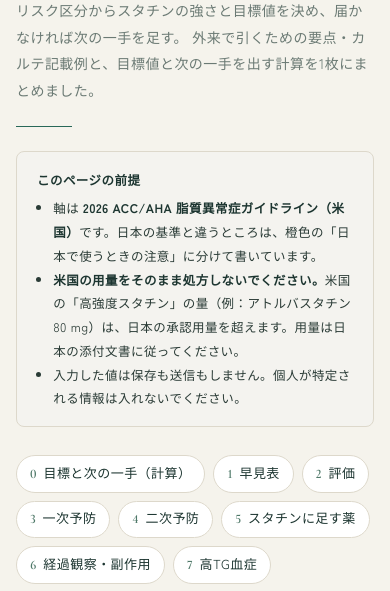
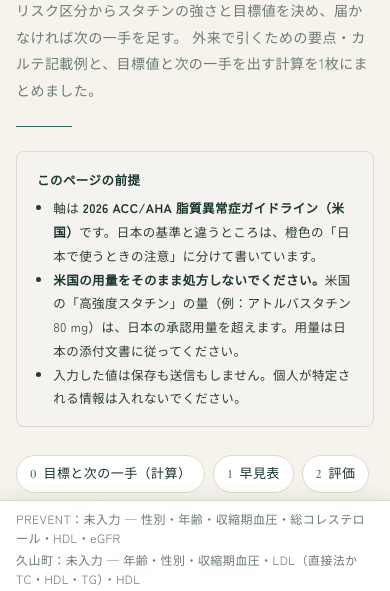
Before and after one commit to kwatanabe1028-star/Clinical-Lounge, a plain HTML site: page 脂質異常症_ACC-AHA/脂質異常症_クイックリファレンス.html in a window 390 px wide. Shown: the part 248-839 px from the top of the page. Drawn offline with Linux system fonts and the light colour scheme; a web font is replaced by a local one.

Commit message:
fix: 脂質異常症ページで入力中にリスクスコアが見えなかったのを修正
結果の枠（追従する部分）の先頭に PREVENT と久山町スコアを常に表示し、
スマホ幅では計算の欄にいる間だけ画面下に2つのスコアを固定表示する。
計算できないときは足りない入力を名指しで出す。
高TG血症の章と中性脂肪の入力欄で重複していた id="tg" を解消した。

Co-Authored-By: Claude Opus 5.5 <noreply@anthropic.com>

```diff
--- a/脂質異常症_ACC-AHA/脂質異常症_クイックリファレンス.html
+++ b/脂質異常症_ACC-AHA/脂質異常症_クイックリファレンス.html
@@ -237,6 +237,28 @@
     .ck small { color: var(--lg-text-sub); }
     .prev { margin: 0 0 12px; padding: 10px 12px; font-size: .78125rem; line-height: 1.7; color: var(--lg-text); background: color-mix(in srgb, var(--lg-green-lt) 8%, var(--lg-white)); border: 1px solid color-mix(in srgb, var(--lg-green-lt) 22%, var(--lg-white)); border-radius: var(--lg-r-sm); }
     .prev b { font-family: var(--lg-en); font-size: 1.05rem; color: var(--lg-ink); }
+    .scores { margin: 0 0 6px; padding: 0; list-style: none; font-size: .8125rem; line-height: 1.7; }
+    .scores li { padding: .5em .75em; margin-bottom: 6px; border-radius: var(--lg-r-xs); background: var(--lg-paper2); color: var(--lg-text-sub); }
+    .scores li.ok { background: color-mix(in srgb, var(--lg-green) 10%, var(--lg-white)); color: var(--lg-text); }
+    .scores b, .scorebar b { font-family: var(--lg-en); font-size: 1.05em; color: var(--lg-ink); }
+    /* スマホ：計算の欄にいる間だけ、画面下に2つのスコアを固定表示 */
+    .scorebar { display: none; }
+    @media (max-width: 900px) {
+      .scorebar {
+        position: fixed; left: 0; right: 0; bottom: 0; z-index: 90;
+        display: flex; flex-direction: column; gap: 2px;
+        padding: 8px 16px calc(8px + env(safe-area-inset-bottom));
+        font-size: .75rem; line-height: 1.6; color: var(--lg-text-sub);
+        background: color-mix(in srgb, var(--lg-white) 94%, transparent);
+        -webkit-backdrop-filter: blur(8px); backdrop-filter: blur(8px);
+        border-top: 1px solid var(--lg-line);
+        box-shadow: 0 -4px 16px rgb(28 53 48 / 8%);
+        transform: translateY(110%); transition: transform .25s ease;
+      }
+      .scorebar .ok { color: var(--lg-text); }
+      .scorebar.is-on { transform: none; }
+      body.has-scorebar { padding-bottom: 72px; }
+    }
     .grp-ttl { margin: 4px 0 8px; font-size: .75rem; font-weight: 700; color: var(--lg-text-sub); letter-spacing: .04em; }
 
     .out {
@@ -348,7 +370,7 @@
       <li><a href="#secondary"><span class="n">4</span>二次予防</a></li>
       <li><a href="#addon"><span class="n">5</span>スタチンに足す薬</a></li>
       <li><a href="#safety"><span class="n">6</span>経過観察・副作用</a></li>
-      <li><a href="#tg"><span class="n">7</span>高TG血症</a></li>
+      <li><a href="#htg"><span class="n">7</span>高TG血症</a></li>
       <li><a href="#special"><span class="n">8</span>特殊な患者</a></li>
       <li><a href="#xanthoma"><span class="n">9</span>黄色腫</a></li>
       <li><a href="#ref"><span class="n">—</span>出典</a></li>
@@ -499,6 +521,8 @@
               <span class="int" id="o-int">年齢と既往を入れてください</span>
             </div>
             <div class="out__body">
+              <h4>リスクスコア（自動計算）</h4>
+              <ul class="scores" id="o-scores"></ul>
               <h4>目標と現在の値</h4>
               <table class="goal" id="o-goal"><tbody><tr><td class="st--na">—</td></tr></tbody></table>
               <p class="derived" id="o-derived"></p>
@@ -801,7 +825,7 @@ P: いったん中止し症状が消えるか確認。消えたら別のスタ
     <!-- ============================================================
          7. 高TG血症
          ============================================================ -->
-    <section class="sec" id="tg">
+    <section class="sec" id="htg">
       <div class="lg-secttl">
         <span class="lg-secttl__en" lang="en">Hypertriglyceridemia</span>
         <span class="lg-secttl__jp">高TG血症</span>
@@ -913,6 +937,7 @@ P: 妊娠を試みる1〜2か月前にスタチンを中止する方針を説明
   </div>
 </main>
 
+<div class="scorebar" id="scorebar" aria-live="polite" aria-label="リスクスコアの自動計算結果"></div>
 <div id="lg-footer"></div>
 <script src="../assets/lounge.js"></script>
 <script>
@@ -1134,7 +1159,9 @@ P: 妊娠を試みる1〜2か月前にスタチンを中止する方針を説明
     }
     if (p.r10 == null) {
       r.cat = "一次予防（10年リスク未入力）";
-      r.intensity = "PREVENT の10年リスクを入れてください";
+      r.intensity = (p.prev && p.prev.missing.length) ? p.prev.missing.join("・") + " を入れると PREVENT を自動で計算します"
+        : (p.prev && p.prev.range.length) ? "PREVENT の範囲外（" + p.prev.range.join("、") + "）。10年リスクを手で入れてください"
+        : "PREVENT の10年リスクを入れてください";
       r.ready = false; return r;
     }
     var hiRF = p.smoke || p.fh || p.famhx || (p.dm && p.age > 40);
@@ -1379,6 +1406,18 @@ P: 妊娠を試みる1〜2か月前にスタチンを中止する方針を説明
     }
     $("hs-out").innerHTML = hh;
 
+    // 結果の枠の先頭とスマホの下部バーに、2つのスコアを常に出す
+    var prevS, hsS, prevOk = false, hsOk = false;
+    if (pv.skip) prevS = "PREVENT：対象外（ASCVD の既往あり）";
+    else if (pv.r10 != null) { prevOk = true; prevS = "PREVENT 10年 <b>" + pv.r10.toFixed(1) + "%</b>" + (pv.r30 != null ? "・30年 <b>" + pv.r30.toFixed(1) + "%</b>" : ""); }
+    else if (pv.range.length) prevS = "PREVENT：範囲外（" + esc(pv.range.join("、")) + "）";
+    else prevS = "PREVENT：未入力 — " + esc(pv.missing.join("・"));
+    if (hs) { hsOk = true; hsS = "久山町 <b>" + hs.total + "点</b>・<b>" + (hs.risk == null ? "1.0%未満" : hs.risk.toFixed(1) + "%") + "</b>（" + { low: "低", mid: "中", high: "高" }[hs.cls] + "リスク）"; }
+    else if (p.age != null && (p.age < 40 || p.age >= 80)) hsS = "久山町：対象外（40〜79歳）";
+    else hsS = "久山町：未入力 — " + esc(miss.join("・"));
+    $("o-scores").innerHTML = '<li class="' + (prevOk ? "ok" : "") + '">' + prevS + '</li><li class="' + (hsOk ? "ok" : "") + '">' + hsS + "</li>";
+    $("scorebar").innerHTML = '<span class="' + (prevOk ? "ok" : "") + '">' + prevS + '</span><span class="' + (hsOk ? "ok" : "") + '">' + hsS + "</span>";
+
     $("o-cat").textContent = r.cat || "—";
     $("o-int").textContent = r.intensity || "";
 
@@ -1449,6 +1488,16 @@ P: 妊娠を試みる1〜2か月前にスタチンを中止する方針を説明
   // ---------------------------------------------------------------
   // イベント
   // ---------------------------------------------------------------
+  // 入力欄が画面に入っている間だけ下部バーを出す（スマホ幅のみ CSS で表示）
+  if ("IntersectionObserver" in window) {
+    new IntersectionObserver(function (es) {
+      var on = es[0].isIntersecting;
+      $("scorebar").classList.toggle("is-on", on);
+      document.body.classList.toggle("has-scorebar", on);
+    }, { rootMargin: "0px 0px -40% 0px" }).observe($("calc-in"));
+  } else {
+    $("scorebar").classList.add("is-on");
+  }
   $("calc-in").addEventListener("input", render);
   $("calc-in").addEventListener("change", render);
 
```
Also changed, not shown: 1 other file.
